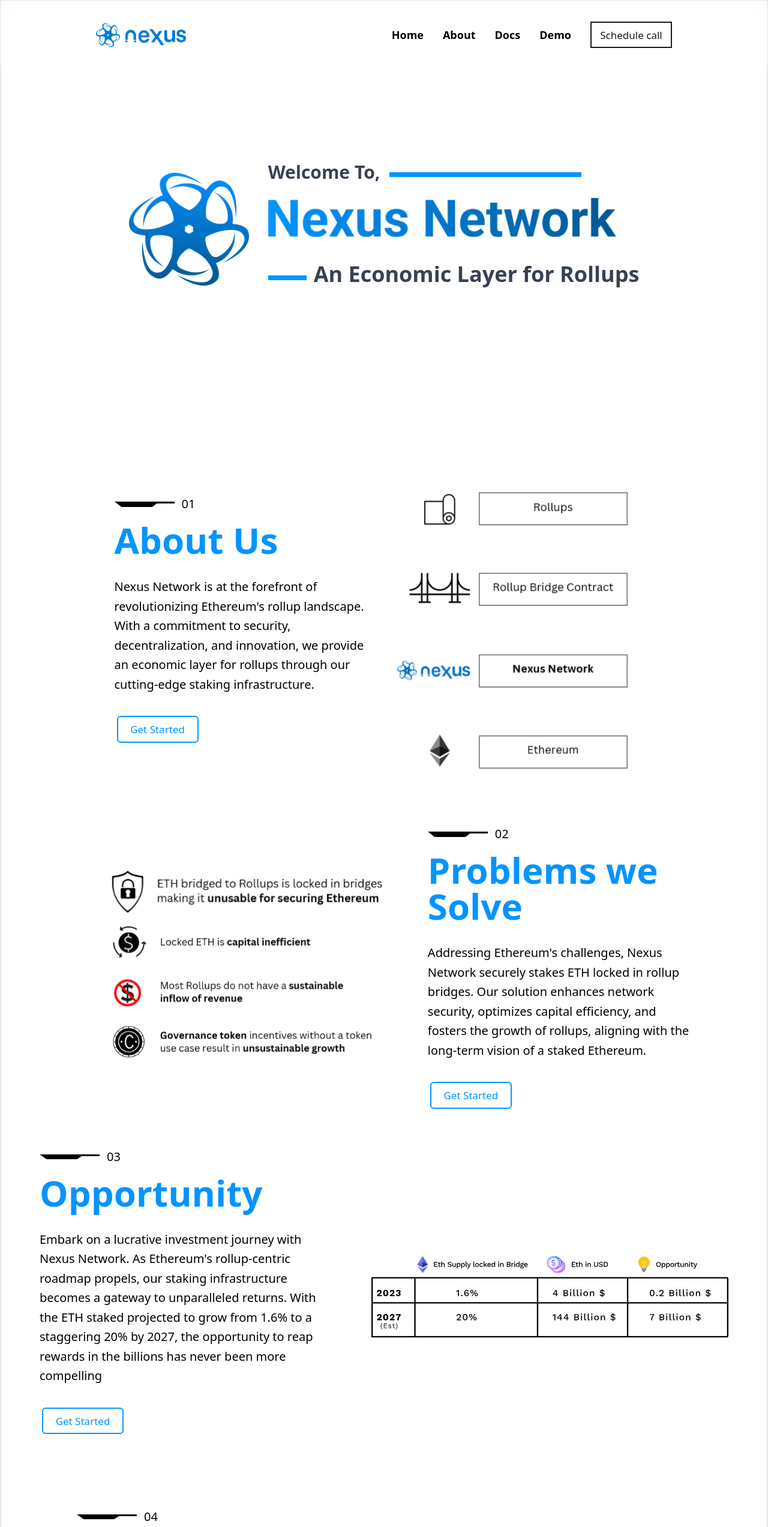
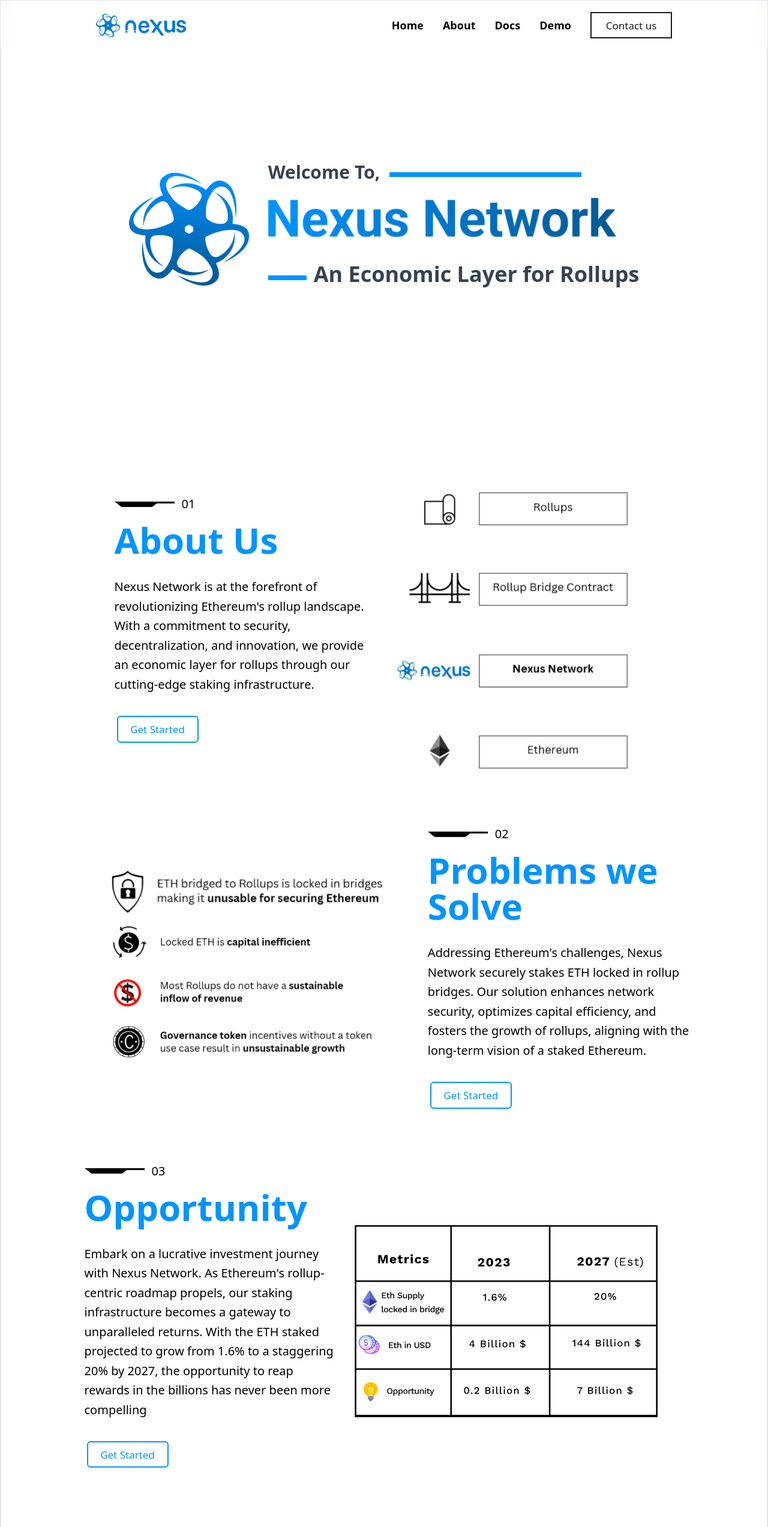
Before and after one commit to Nexus-2023/Nexus-Website, a Next.js app: page / in a window 1280 px wide. Shown: the top 2545 px of the page at 60% size. Built offline with nearby package versions, Linux system fonts and the light colour scheme.

Commit message:
small fix

```diff
--- a/src/Components/Navbar.jsx
+++ b/src/Components/Navbar.jsx
@@ -94,7 +94,7 @@
           delay: 2.6,
         }}
       >
-        <div className="laptop:flex  px-[10rem]  justify-between   fixed p-4 mx-auto w-full items-center backdrop-blur rounded-lg z-30   hidden    ">
+        <div className="laptop:flex  px-[10rem]   justify-between   fixed  mx-auto w-full items-center backdrop-blur rounded-lg z-30   hidden    ">
           <div className="flex">
             <Image src={logo} alt="Nexus Logo" width={150} height={150} />
           </div>
@@ -120,7 +120,7 @@
                 <StyledLink> Demo </StyledLink>
               </li>
               <StyledButton color="#1A1A1A" round="0px">
-                Schedule call
+                Contact us
               </StyledButton>
             </ul>
           </div>
@@ -128,7 +128,7 @@
 
         {/* mobile nav */}
 
-        <div className="  justify-between fixed  flex    p-8 mx-auto w-full items-center backdrop-blur rounded-lg z-30  laptop:hidden  ">
+        <div className="  justify-between fixed  flex    p-4 mx-auto w-full items-center backdrop-blur rounded-lg z-30  laptop:hidden  ">
           <div className=" flex   w-full">
             <div className="flex">
               <Image src={logo} alt="Nexus Logo" width={150} height={150} />
--- a/src/Components/Sections.jsx
+++ b/src/Components/Sections.jsx
@@ -6,6 +6,7 @@
 import diagram2 from "/public/Image/diagram2.svg"
 import diagram3 from "/public/Image/diagram3.svg"
 import diagram4 from "/public/Image/diagram5.svg"
+import diagram5 from "/public/Image/diagram5a.svg"
 
 import l1 from "/public/Image/plugLogo.png"
 import l2 from "/public/Image/lockLogo.png"
@@ -204,9 +205,10 @@
   const isInView = useInView(ref, { once: true })
 
   return (
-    <div className=" h-[60vh] flex  justify-between items-center p-16   mb-[3rem]  ">
-      <div className="flex  justify-center  space-x-16  items-center w-full">
-        <div className=" flex-col space-y-4 items-center justify-center  ">
+    <>
+      <div className=" h-[70vh] flex  justify-between items-center p-16 mx-16     ">
+        <div className="flex  justify-center  space-x-6  items-center w-full">
+          <div className=" flex-col space-y-4 items-center justify-center w-5/12">
             <motion.div
               initial={{ opacity: 0, x: -20 }}
               animate={isInView ? { opacity: 1, x: 0 } : { opacity: 0, x: 20 }}
@@ -225,7 +227,9 @@
             <div className="flex space-x-3 items-center">
               <motion.div
                 initial={{ opacity: 0, y: 20 }}
-              animate={isInView ? { opacity: 1, y: 0 } : { opacity: 0, y: 20 }}
+                animate={
+                  isInView ? { opacity: 1, y: 0 } : { opacity: 0, y: 20 }
+                }
                 transition={{ duration: 0.5, delay: 1.0 }}
               >
                 <h1 className="text-6xl font-bold  text-primary mb-4">
@@ -242,72 +246,106 @@
               <p className="text-xl font-regular  text-black max-w-xl leading-relaxed mb-4">
                 Embark on a lucrative investment journey with Nexus Network. As
                 Ethereum's rollup-centric roadmap propels, our staking
-              infrastructure becomes a gateway to unparalleled returns. With the
-              ETH staked projected to grow from 1.6% to a staggering 20% by
-              2027, the opportunity to reap rewards in the billions has never
-              been more compelling
+                infrastructure becomes a gateway to unparalleled returns. With
+                the ETH staked projected to grow from 1.6% to a staggering 20%
+                by 2027, the opportunity to reap rewards in the billions has
+                never been more compelling
               </p>
             </motion.div>
+            {/* <StyledButton> Get Started</StyledButton> */}
 
             <div className="  -ml-[1rem] ">
               <motion.div
                 initial={{ opacity: 0, y: 20 }}
-              animate={isInView ? { opacity: 1, y: 0 } : { opacity: 0, y: 20 }}
+                animate={
+                  isInView ? { opacity: 1, y: 0 } : { opacity: 0, y: 20 }
+                }
                 transition={{ duration: 0.5, delay: 1.0 }}
               >
                 <StyledButton> Get Started</StyledButton>
               </motion.div>
             </div>
           </div>
-
-        <div className="  ">
           {isInView && (
             <RevealContainer delay={1.2}>
               <RevealContent>
-                <Image src={diagram3} height={800} width={700} />
+                <Image src={diagram5} height={550} width={550} />
               </RevealContent>
               <RevealArtifact />
             </RevealContainer>
           )}
         </div>
       </div>
-      <div ref={ref} className="mt-[40rem]" />
-    </div>
-    // <div className=" h-[100vh]  flex justify-center   items-center ml-6   ">
-    //   <div className="flex- flex-col space-y-4 items-center justify-center  ml-4 ">
-    //     <div className="flex space-x-3 items-center justify-start ">
-    //       <div className=" justify-start flex">
-    //         <h1 className="text-5xl font-bold  text-primary mb-4">
-    //           Oppportunity
-    //         </h1>
-    //       </div>
-
-    //       <div className="flex space-x-3  items-center  ">
+      <div ref={ref} className="mt-[0rem]" />
+    </>
+    // <div className=" h-[60vh] flex  justify-between items-center p-16   mb-[3rem]  ">
+    //   <div className="flex  justify-center  space-x-24  items-center w-full">
+    //     <div className=" flex-col space-y-4 items-center justify-center  ">
+    //       <motion.div
+    //         initial={{ opacity: 0, x: -20 }}
+    //         animate={isInView ? { opacity: 1, x: 0 } : { opacity: 0, x: 20 }}
+    //         transition={{ duration: 0.5, delay: 1.0 }}
+    //         style={{ display: "flex", spaceX: "3", alignItems: "center" }}
+    //       >
     //         <div>
     //           <Image src={vector} height={50} width={100} />
     //         </div>
 
     //         <div>
-    //           <h1 className="text-xl font-regular">03</h1>
+    //           <h1 className="text-xl font-regular ml-3">03</h1>
     //         </div>
+    //       </motion.div>
+
+    //       <div className="flex space-x-3 items-center">
+    //         <motion.div
+    //           initial={{ opacity: 0, y: 20 }}
+    //           animate={isInView ? { opacity: 1, y: 0 } : { opacity: 0, y: 20 }}
+    //           transition={{ duration: 0.5, delay: 1.0 }}
+    //         >
+    //           <h1 className="text-6xl font-bold  text-primary mb-4">
+    //             Opportunity
+    //           </h1>
+    //         </motion.div>
+    //       </div>
+
+    //       <motion.div
+    //         initial={{ opacity: 0, y: 20 }}
+    //         animate={isInView ? { opacity: 1, y: 0 } : { opacity: 0, y: 20 }}
+    //         transition={{ duration: 0.5, delay: 1.0 }}
+    //       >
+    //         <p className="text-xl font-regular  text-black max-w-xl leading-relaxed mb-4">
+    // Embark on a lucrative investment journey with Nexus Network. As
+    // Ethereum's rollup-centric roadmap propels, our staking
+    // infrastructure becomes a gateway to unparalleled returns. With the
+    // ETH staked projected to grow from 1.6% to a staggering 20% by
+    // 2027, the opportunity to reap rewards in the billions has never
+    // been more compelling
+    //         </p>
+    //       </motion.div>
+
+    //       <div className="  -ml-[1rem] ">
+    //         <motion.div
+    //           initial={{ opacity: 0, y: 20 }}
+    //           animate={isInView ? { opacity: 1, y: 0 } : { opacity: 0, y: 20 }}
+    //           transition={{ duration: 0.5, delay: 1.0 }}
+    //         >
+    //           <StyledButton> Get Started</StyledButton>
+    //         </motion.div>
     //       </div>
     //     </div>
 
-    //     <div className="flex items-center justify-start">
-    //       <p className="text-xl font-regular   text-black max-w-2xl leading-relaxed mb-4">
-    //         Nexus Network envisions to become the economic layer for rollups.
-    //         Using our staking infrastructure, Rollups can stake the ETH locked
-    //         in their bridges and earn continuous stable staking returns.
-    //       </p>
+    //     <div className="  ">
+    //       {isInView && (
+    //         <RevealContainer delay={1.2}>
+    //           <RevealContent>
+    //             <Image src={diagram5} height={550} width={550} />
+    //           </RevealContent>
+    //           <RevealArtifact />
+    //         </RevealContainer>
+    //       )}
     //     </div>
-
-    //     <RevealContainer>
-    //       <RevealContent>
-    //         <Image src={diagram3} height={500} width={800} />
-    //       </RevealContent>
-    //       <RevealArtifact />
-    //     </RevealContainer>
     //   </div>
+    //   <div ref={ref} className="mt-[40rem]" />
     // </div>
   )
 }
@@ -340,7 +378,7 @@
             animate={isInView ? { opacity: 1, y: 0 } : { opacity: 0, y: 20 }}
             transition={{ duration: 0.5 }}
           >
-            <h1 className="text-5xl font-bold  text-primary mb-4">
+            <h1 className="text-5xl font-bold  text-primary  ">
               Features we provide
             </h1>
           </motion.div>
```
Also changed, not shown: public/Image/diagram5a.svg (added). Lines whose indentation alone changed are shown as unchanged.
